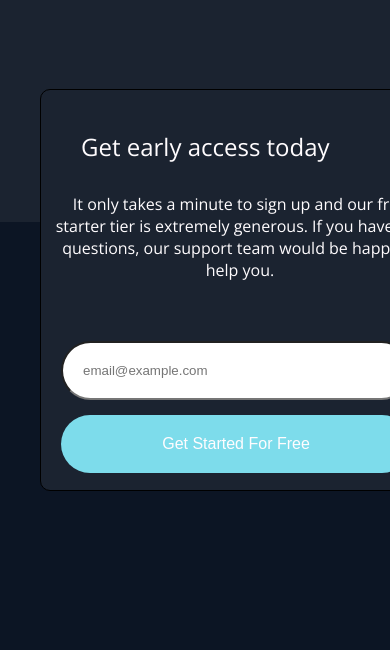
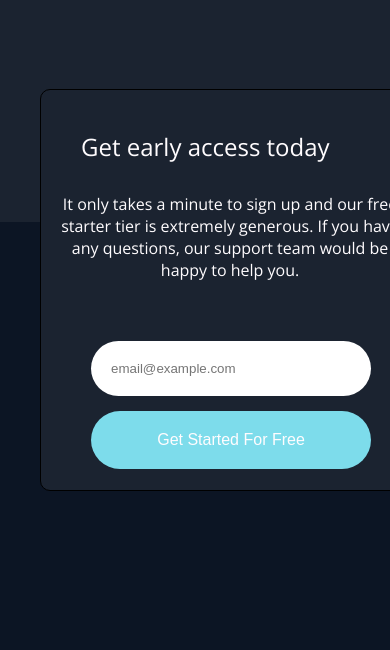
Before and after one commit to thaynafarianogueira/LandingPage-fylo, a plain HTML site: page index.html in a window 390 px wide. Shown: the part 4344-4994 px from the top of the page. Drawn offline with nearby package versions, Linux system fonts and the light colour scheme.

Commit message:
mobile first ..

```diff
--- a/CSS/style.css
+++ b/CSS/style.css
@@ -7,6 +7,10 @@
     box-sizing: border-box;
 }
 
+html, body{
+    width: 100%;
+    height: 100%;
+}
 body{
     background-color: #1B2330;
     color: #FFFCFE;
@@ -177,7 +181,7 @@ div#early-access{
     position: relative;
     top: -157px;
     left: 50px;
-    max-width: 400px;
+    max-width: 380px;
     height: 402px;
     padding: 10px;
     margin: 24px -10px;
@@ -202,18 +206,19 @@ div#early-access > div{
     display: flex;
     flex-direction: column;
     text-align: center;
-    margin-bottom: 30px;
+    margin: 30px;
     padding: 10px;
 }
 
 div#early-access > div > input{
-    width: 350px;
+    width: 280px;
     padding: 20px;
     border-radius: 30px;
     margin-bottom: 15px;
+    border: none;
 }
 div#early-access > div > button{
-    width: 350px;
+    width: 280px;
     padding: 20px;
     border: none;
     border-radius: 30px;
@@ -225,6 +230,7 @@ div#early-access > div > button{
 
 footer{
     position: absolute;
+    max-width: 600px;
     background-color: #0c1524;
     margin-top: 25px;
 }
```
